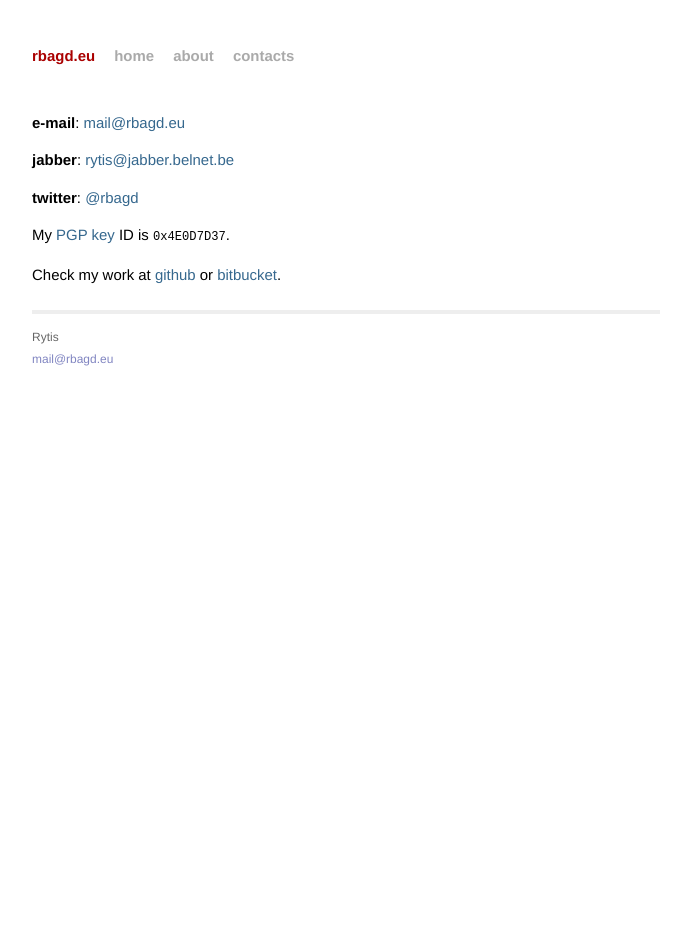
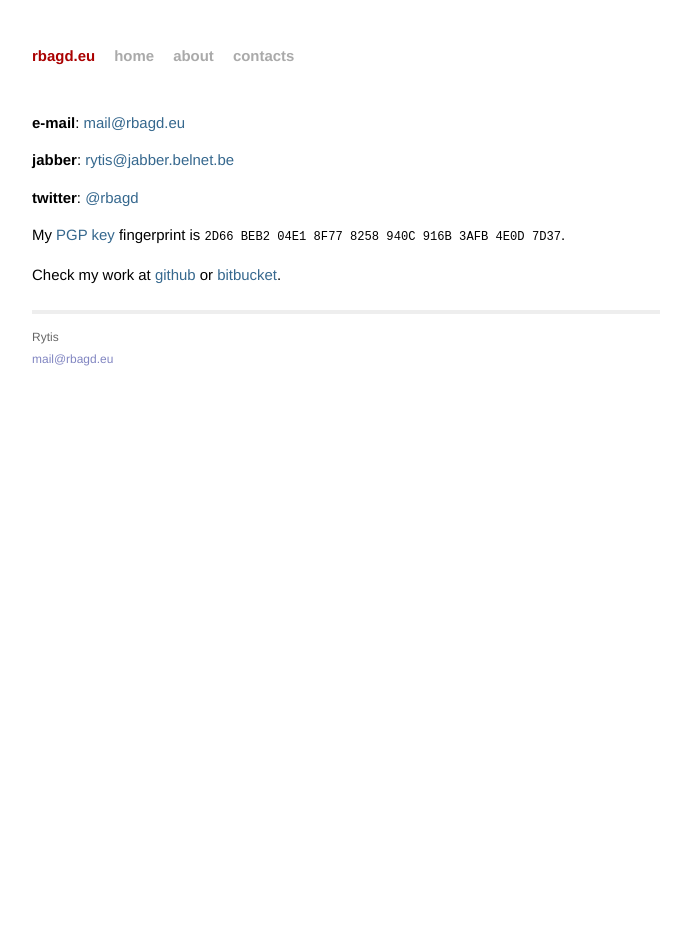
Before and after one commit to rbagd/rbagd.github.io, a Jekyll site: the page built from contacts/index.markdown, in a window 1280 px wide. Shown: the whole page, without its empty margins (294-985 px from the left). Built offline with Jekyll 4.4.1, drawn with Linux system fonts in a browser that asks for light colours; Markdown is read by kramdown in place of the engine named in the settings.

Commit message:
Replaced key ID with fingerprint.

```diff
--- a/contacts/index.markdown
+++ b/contacts/index.markdown
@@ -10,6 +10,6 @@ format: markdown
 
 **twitter**: [@rbagd](http://twitter.com/rbagd)
 
-My [PGP key](pgp.txt) ID is `0x4E0D7D37`.
+My [PGP key](pgp.txt) fingerprint is `2D66 BEB2 04E1 8F77 8258  940C 916B 3AFB 4E0D 7D37`.
 
 Check my work at [github](http://github.com/rbagd) or [bitbucket](http://bitbucket.org/rbagd).
```
